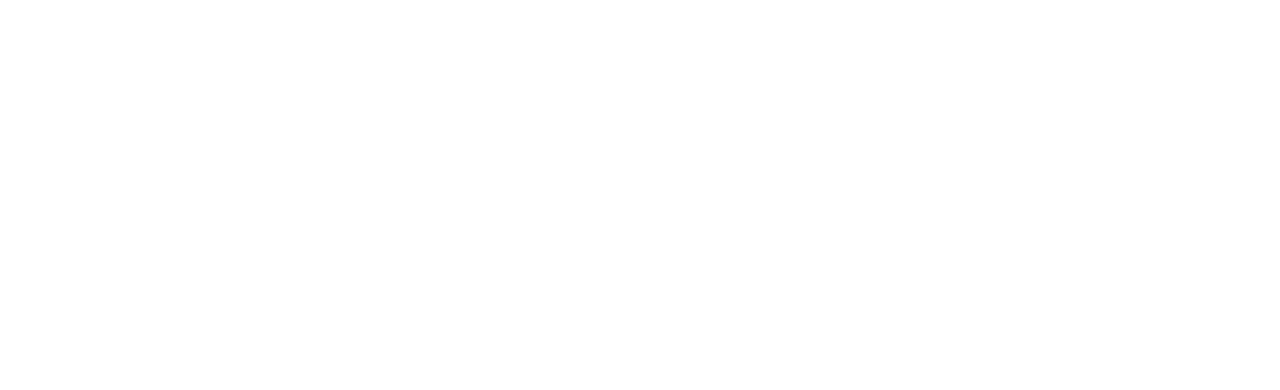
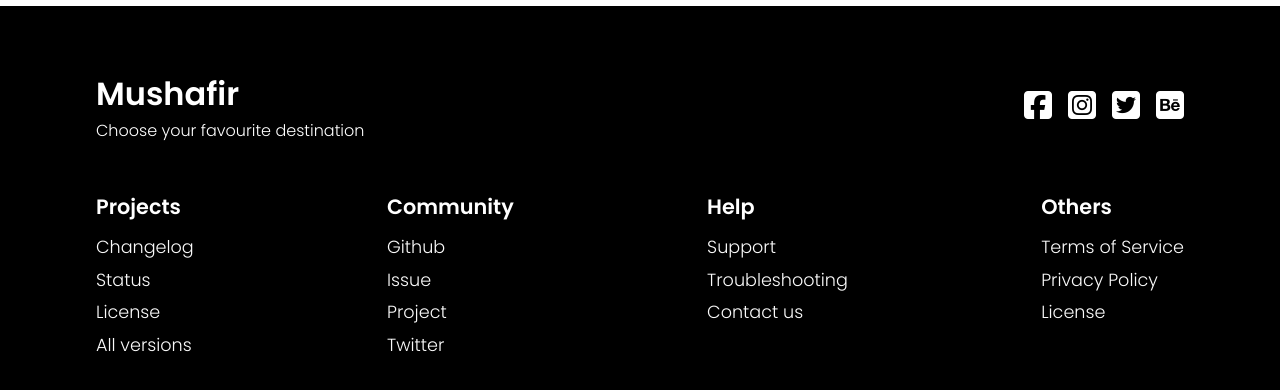
Before and after one commit to Sahil-4U/travel-website, a React (Create React App) app: page / in a window 1280 px wide. Shown: the part 2435-2825 px from the top of the page. Before the commit the page ends 2441 px from the top, so only its background shows below. Built offline with nearby package versions, Linux system fonts and the light colour scheme.

Commit message:
i have created footer successfully

```diff
--- /dev/null
+++ b/src/components/Footer.js
@@ -0,0 +1,95 @@
+import React from 'react';
+import './footerStyles.css';
+import { Link } from 'react-router-dom';
+
+function Footer() {
+    return (
+        <div className='footer'>
+            <div className='top'>
+                <div>
+                    <h1>
+                        Mushafir
+                    </h1>
+                    <p>
+                        Choose your favourite destination
+                    </p>
+                </div>
+                <div>
+                    <Link to='#'>
+                        <i className='fa-brands fa-facebook-square'></i>
+                    </Link>
+                    <Link to='#'>
+                        <i className='fa-brands fa-instagram-square'></i>
+                    </Link>
+                    <Link to='#'>
+                        <i className='fa-brands fa-twitter-square'></i>
+                    </Link>
+                    <Link to='#'>
+                        <i className='fa-brands fa-behance-square'></i>
+                    </Link>
+                </div>
+            </div>
+            <div className='bottom'>
+                <div>
+                    <h4>Projects</h4>
+                    <Link to={'/'}>
+                        Changelog
+                    </Link>
+                    <Link to={'/'}>
+                        Status
+                    </Link>
+                    <Link to={'/'}>
+                        License
+                    </Link>
+                    <Link to={'/'}>
+                        All versions
+                    </Link>
+
+                </div>
+                <div>
+                    <h4>Community</h4>
+                    <Link to={'/'}>
+                        Github
+                    </Link>
+                    <Link to={'/'}>
+                        Issue
+                    </Link>
+                    <Link to={'/'}>
+                        Project
+                    </Link>
+                    <Link to={'/'}>
+                        Twitter
+                    </Link>
+
+                </div>
+                <div>
+                    <h4>Help</h4>
+                    <Link to={'/'}>
+                        Support
+                    </Link>
+                    <Link to={'/'}>
+                        Troubleshooting
+                    </Link>
+                    <Link to={'/'}>
+                        Contact us
+                    </Link>
+
+                </div>
+                <div>
+                    <h4>Others</h4>
+                    <Link to={'/'}>
+                        Terms of Service
+                    </Link>
+                    <Link to={'/'}>
+                        Privacy Policy
+                    </Link>
+                    <Link to={'/'}>
+                        License
+                    </Link>
+                </div>
+            </div>
+        </div>
+    )
+}
+
+export default Footer
--- /dev/null
+++ b/src/components/footerStyles.css
@@ -0,0 +1,54 @@
+.footer{
+    padding: 4rem 6rem;
+    background: #000;
+    color: #fff;
+}
+.top{
+    display: flex;
+    align-items: center;
+    text-align: start;
+    justify-content: space-between;
+    flex-wrap: wrap;
+}
+.top i{
+    font-size: 2rem;
+    color: #fff;
+    margin-left: 1rem;
+}
+.top i:hover{
+    color: #01959a;
+}
+.bottom{
+    padding-top: 2rem;
+    text-align: start;
+    display: flex;
+    justify-content:space-between;
+     flex-wrap: wrap;
+}
+.bottom div{
+    display: flex;
+    flex-direction: column;
+}
+.bottom h4{
+    font-size: 1.3rem;
+    padding: 1rem 0 0.8rem 0;
+    cursor: pointer;
+}
+.bottom a{
+    text-decoration: none;
+    color: #fafafa;
+    padding-bottom: 0.4rem;
+font-size: 1.1rem;
+}
+@media screen and (max-width:850px) {
+    .footer{
+    padding: 4rem 2rem;
+
+}
+.top i{
+ margin: 1rem 1rem 0 0;
+}
+.bottom div{
+    width: 50%;
+}
+}
--- a/src/components/routes/About.js
+++ b/src/components/routes/About.js
@@ -1,6 +1,7 @@
 import React from 'react';
 import Navbar from '../navbar/Navbar';
 import Hero from '../Hero';
+import Footer from '../Footer';
 
 
 function About() {
@@ -13,6 +14,7 @@
                 title='About'
                 btnClass='hide'
             />
+            <Footer />
         </div>
     )
 }
--- a/src/components/routes/Contact.js
+++ b/src/components/routes/Contact.js
@@ -1,6 +1,7 @@
 import React from 'react';
 import Navbar from '../navbar/Navbar';
 import Hero from '../Hero';
+import Footer from '../Footer';
 
 
 function Contact() {
@@ -13,6 +14,7 @@
                 title='Contact'
                 btnClass='hide'
             />
+            <Footer />
         </div>
     )
 }
--- a/src/components/routes/Home.js
+++ b/src/components/routes/Home.js
@@ -3,6 +3,7 @@
 import Hero from '../Hero'
 import Destination from '../Destination'
 import Trip from '../Trip'
+import Footer from '../Footer'
 
 function Home() {
     return (
@@ -43,6 +44,7 @@
                 mainHeading='Recent Trips'
                 mainText='You can discover unique destinations using Google Maps.'
             />
+            <Footer />
         </>
     )
 }
--- a/src/components/routes/Service.js
+++ b/src/components/routes/Service.js
@@ -1,6 +1,7 @@
 import React from 'react';
 import Navbar from '../navbar/Navbar';
 import Hero from '../Hero';
+import Footer from '../Footer';
 
 
 function Service() {
@@ -13,6 +14,7 @@
                 title='Services'
                 btnClass='hide'
             />
+            <Footer />
         </div>
     )
 }
```
Also changed, not shown: src/components/tripcardStyles.css (deleted).
